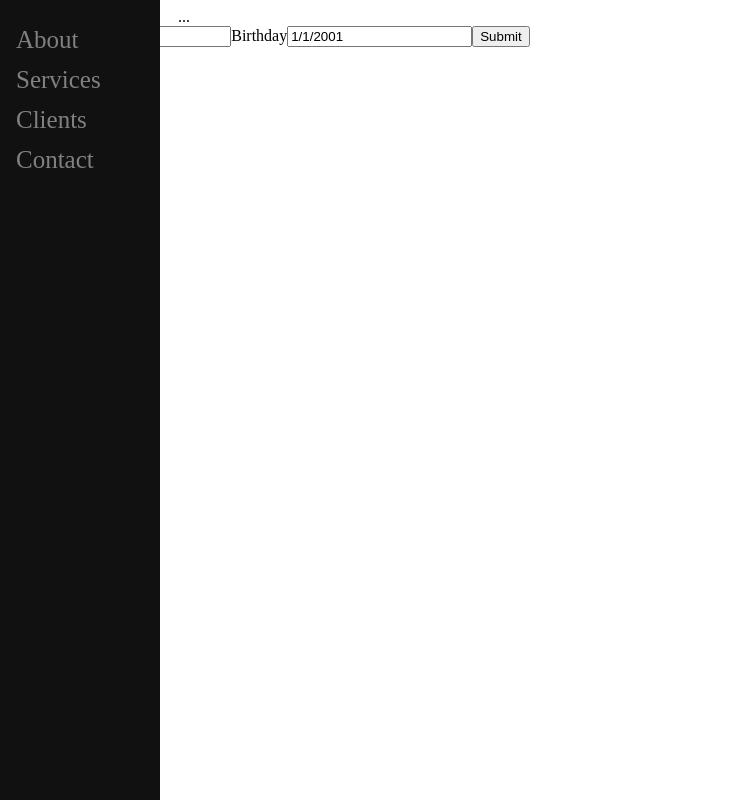
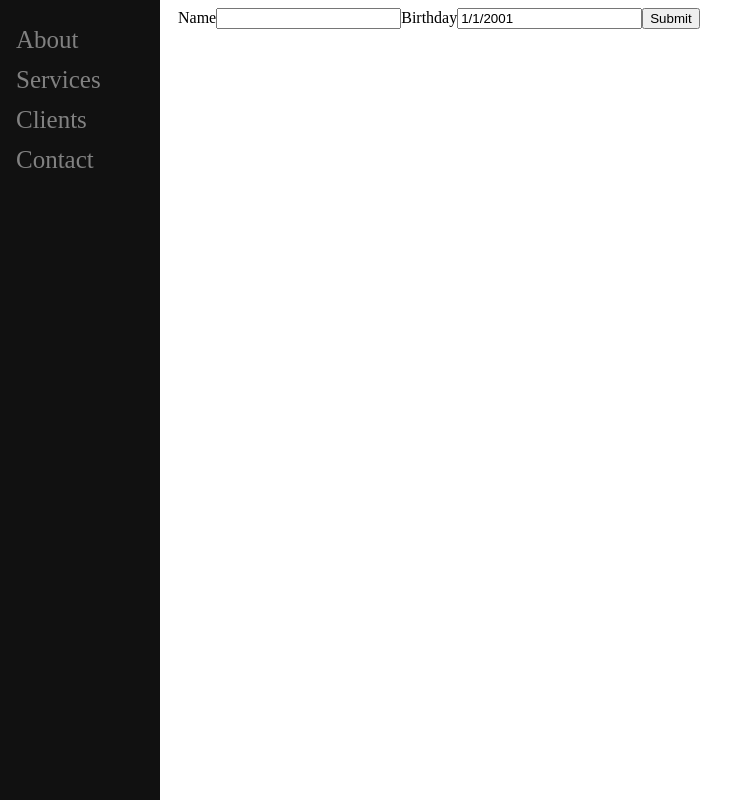
Before and after one commit to Redefender/Hippo, an Angular app: page / in a window 1280 px wide. Shown: the whole page, without its empty margins (0-746 px from the left). Built offline with nearby package versions, Linux system fonts and the light colour scheme.

Commit message:
fix content spilling into sidebar issue

```diff
--- a/src/app/app.component.html
+++ b/src/app/app.component.html
@@ -1,3 +1,5 @@
 
 <app-sidebar></app-sidebar>
-<router-outlet></router-outlet>
+<div class="main">
+    <router-outlet ></router-outlet>
+</div>
--- a/src/app/components/add-person/add-person.component.html
+++ b/src/app/components/add-person/add-person.component.html
@@ -3,7 +3,7 @@
     <input type="text" formControlName="name" id="" class="form-control">
 
     <label>Birthday</label>
-    <input formControlName="birthday" type="text">
+    <input formControlName="birthday" class="form-control" type="text">
 
     <button type="submit">Submit</button>
 </form>
--- a/src/app/components/sidebar/sidebar.component.css
+++ b/src/app/components/sidebar/sidebar.component.css
@@ -25,12 +25,6 @@
     color: #f1f1f1;
   }
 
-  /* Style page content */
-  .main {
-    margin-left: 160px; /* Same as the width of the sidebar */
-    padding: 0px 10px;
-  }
-
   /* On smaller screens, where height is less than 450px, change the style of the sidebar (less padding and a smaller font size) */
   @media screen and (max-height: 450px) {
     .sidenav {padding-top: 15px;}
--- a/src/app/components/sidebar/sidebar.component.html
+++ b/src/app/components/sidebar/sidebar.component.html
@@ -5,8 +5,3 @@
     <a href="#">Clients</a>
     <a href="#">Contact</a>
   </div>
-
-  <!-- Page content -->
-  <div class="main">
-    ...
-  </div>
--- a/src/styles.css
+++ b/src/styles.css
@@ -1 +1,6 @@
 /* You can add global styles to this file, and also import other style files */
+  /* Style page content */
+  .main {
+    margin-left: 160px; /* Same as the width of the sidebar */
+    padding: 0px 10px;
+  }
```
